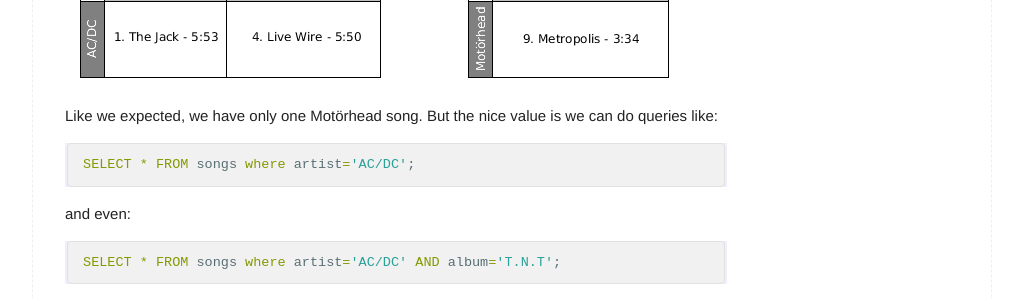
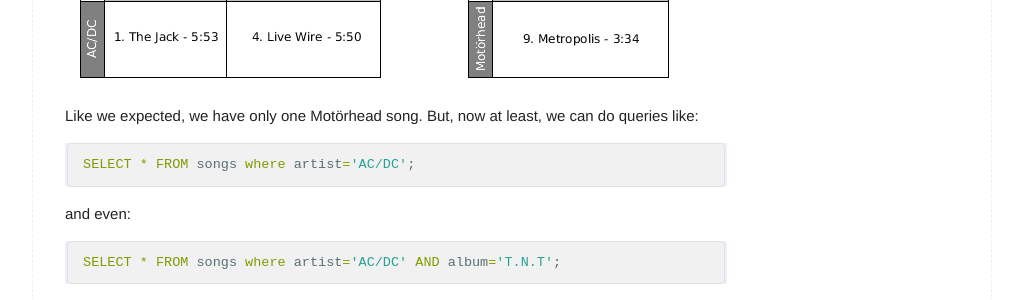
Before and after one commit to cip123/cip123.github.io, a Jekyll site: the page built from _posts/2017-08-09-how-is-cql-different.md, in a window 1280 px wide and 900 px high, scrolled down 2013 px. Shown: the part 153-453 px from the top of the window, without its empty margins (128-1151 px from the left). Built offline with Jekyll 4.4.1, drawn with Linux system fonts in a browser that asks for light colours.

Commit message:
minor refactor

````diff
--- a/_posts/2017-08-09-how-is-cql-different.md
+++ b/_posts/2017-08-09-how-is-cql-different.md
@@ -81,7 +81,7 @@ Here how the same 4 records are stored with this new layout.
 ![cassandra-nodes-with-duplicate-primary-key](/assets/img/cassandra-nodes-primary-key-not-unique.png){:class="img-responsive"}
 
 
- Like we expected, we have only one Motörhead song. But the nice value is we can do queries like:
+ Like we expected, we have only one Motörhead song. But, now at least, we can do queries like:
 
 ```sql
 SELECT * FROM songs where artist='AC/DC';
````
